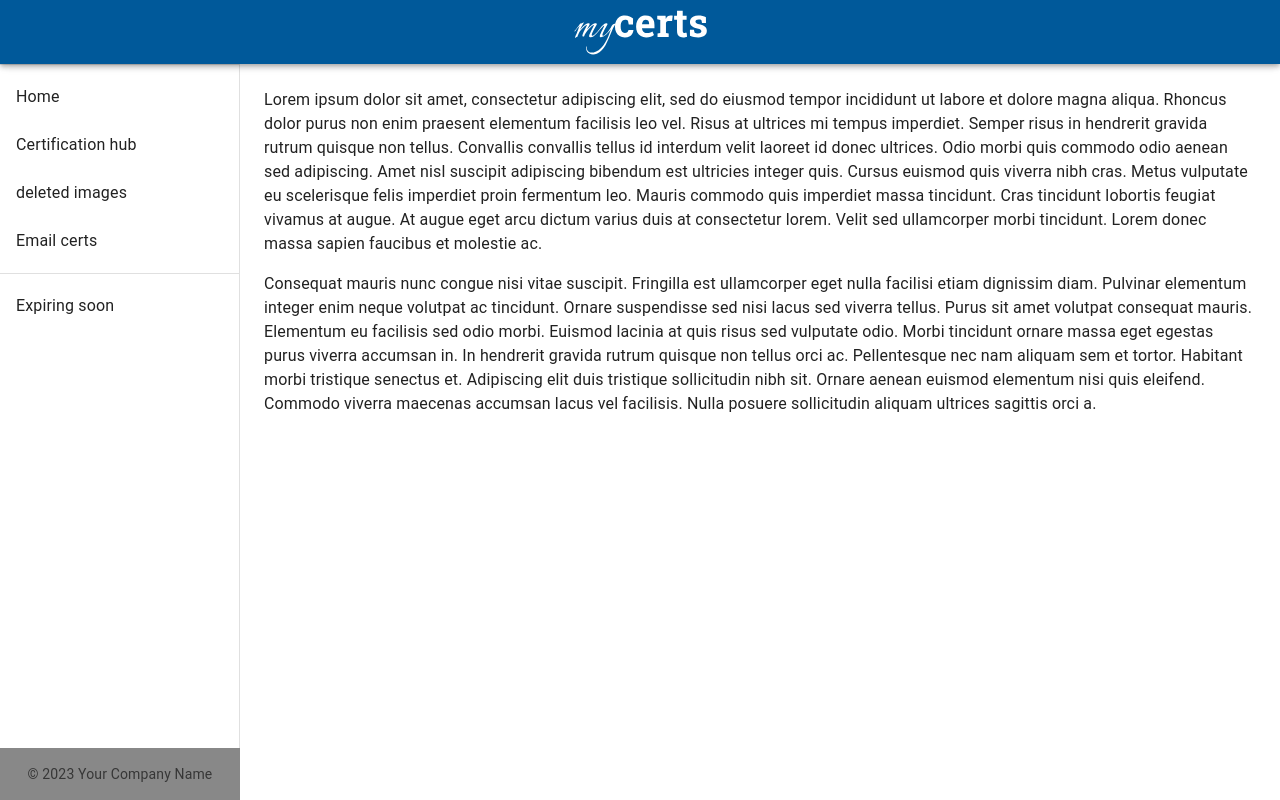
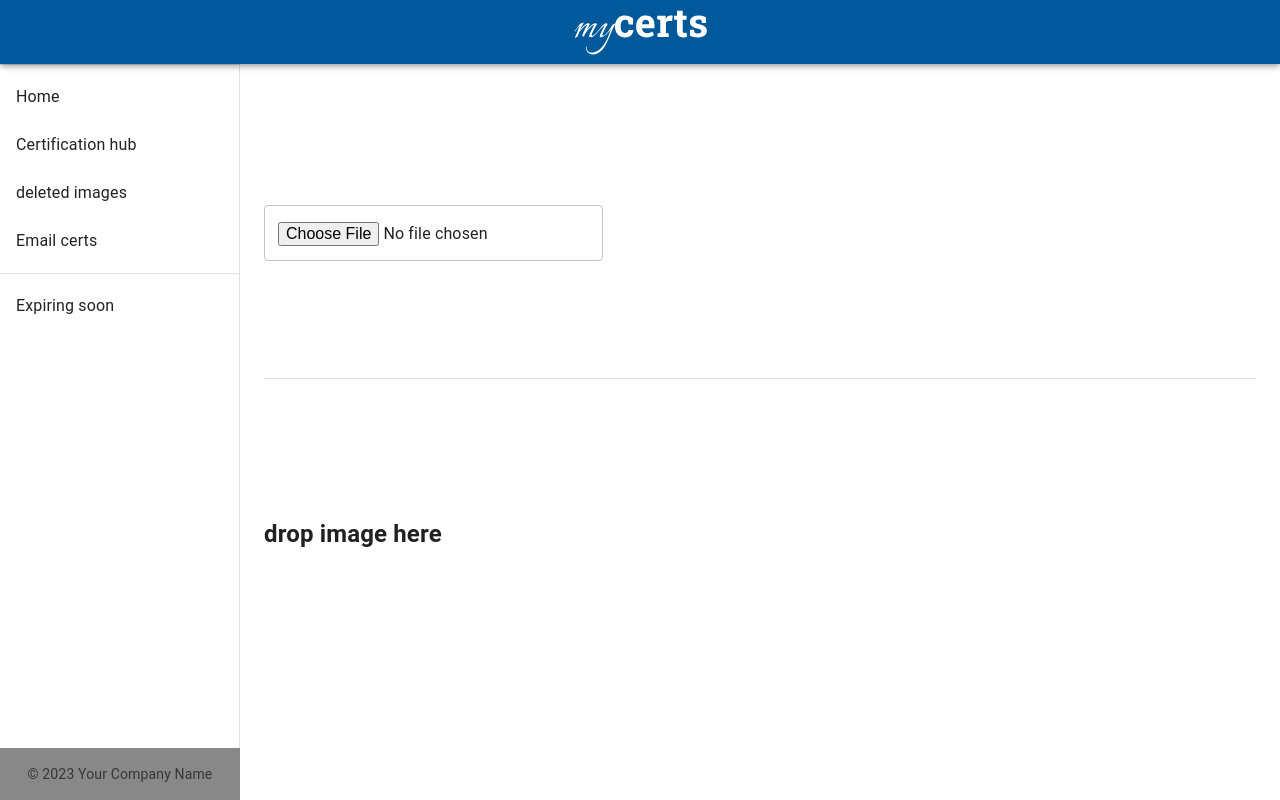
Before and after one commit to ruben-arcos/myCertsUI, a React (Create React App) app: page /dashboard in a window 1280 px wide. Built offline with nearby package versions, Linux system fonts and the light colour scheme.

Commit message:
fixed form upload on dashboard.js. working now

```diff
--- a/src/App.css
+++ b/src/App.css
@@ -1,6 +1,7 @@
 .App {
   width: 100% !important;
   padding-right: 0 !important;
+  height: 100vh;
 }
 /*
 
--- a/src/components/Dashboard.js
+++ b/src/components/Dashboard.js
@@ -1,11 +1,92 @@
-import React from "react";
-import { Box, Toolbar, Typography } from "@mui/material";
+import React, { useEffect, useState } from "react";
+import cookie from "cookie";
+import {
+  Box,
+  Button,
+  Divider,
+  Modal,
+  TextField,
+  Toolbar,
+  Typography,
+} from "@mui/material";
 
-import Sidebar from './Sidebar'
+import Sidebar from "./Sidebar";
+import { useNavigate } from "react-router";
 
 const drawerWidth = 240;
 
+const style = {
+  position: "absolute",
+  top: "50%",
+  left: "50%",
+  transform: "translate(-50%, -50%)",
+  width: 400,
+  bgcolor: "background.paper",
+  border: "2px solid #000",
+  boxShadow: 24,
+  p: 4,
+};
+
 export default function Dashboard() {
+  const navigate = useNavigate();
+  const [open, setOpen] = React.useState(false);
+  const [body, setBody] = useState({});
+  const [imageFile, setImageFile] = useState();
+  const handleOpen = () => setOpen(true);
+  const handleClose = () => setOpen(false);
+
+  const handleSubmit = (event) => {
+    event.preventDefault();
+    console.log("handle submit");
+    const data = new FormData();
+    data.append("image", imageFile);
+    data.append("certification_name", body.certification_name);
+    data.append("expiration_date", body.expiration_date);
+    data.append("place_of_certification", body.place_of_certification);
+    console.log(data);
+    const cookies = cookie.parse(document.cookie);
+    console.log(cookies);
+
+    fetch("https://my-certs-backend.vercel.app/certificates/post-certificate", {
+      method: "POST",
+      body: data,
+      headers: {
+        // "Content-Type": "multipart/form-data",
+        Authorization: "Bearer " + cookies.token,
+      },
+    })
+      .then((response) => {
+        return response.json();
+      })
+      .then((data) => {
+        console.log(data);
+      });
+    navigate("/certificationhub");
+  };
+
+  const handleImageChange = (event) => {
+    const files = event.target.files;
+
+    if (files && files.length > 0) {
+      setImageFile(files[0]);
+    }
+    handleOpen();
+  };
+
+  const handleTextChange = (e) => {
+    const { name, value } = e.target;
+    setBody((prevState) => {
+      return {
+        ...prevState,
+        [name]: value,
+      };
+    });
+  };
+
+  useEffect(() => {
+    console.log(imageFile);
+  }, [imageFile]);
+
   return (
     <Sidebar>
       <Box
@@ -17,36 +98,77 @@ export default function Dashboard() {
         }}
       >
         <Toolbar />
-        <Typography paragraph>
-          Lorem ipsum dolor sit amet, consectetur adipiscing elit, sed do
-          eiusmod tempor incididunt ut labore et dolore magna aliqua. Rhoncus
-          dolor purus non enim praesent elementum facilisis leo vel. Risus at
-          ultrices mi tempus imperdiet. Semper risus in hendrerit gravida rutrum
-          quisque non tellus. Convallis convallis tellus id interdum velit
-          laoreet id donec ultrices. Odio morbi quis commodo odio aenean sed
-          adipiscing. Amet nisl suscipit adipiscing bibendum est ultricies
-          integer quis. Cursus euismod quis viverra nibh cras. Metus vulputate
-          eu scelerisque felis imperdiet proin fermentum leo. Mauris commodo
-          quis imperdiet massa tincidunt. Cras tincidunt lobortis feugiat
-          vivamus at augue. At augue eget arcu dictum varius duis at consectetur
-          lorem. Velit sed ullamcorper morbi tincidunt. Lorem donec massa sapien
-          faucibus et molestie ac.
-        </Typography>
-        <Typography paragraph>
-          Consequat mauris nunc congue nisi vitae suscipit. Fringilla est
-          ullamcorper eget nulla facilisi etiam dignissim diam. Pulvinar
-          elementum integer enim neque volutpat ac tincidunt. Ornare suspendisse
-          sed nisi lacus sed viverra tellus. Purus sit amet volutpat consequat
-          mauris. Elementum eu facilisis sed odio morbi. Euismod lacinia at quis
-          risus sed vulputate odio. Morbi tincidunt ornare massa eget egestas
-          purus viverra accumsan in. In hendrerit gravida rutrum quisque non
-          tellus orci ac. Pellentesque nec nam aliquam sem et tortor. Habitant
-          morbi tristique senectus et. Adipiscing elit duis tristique
-          sollicitudin nibh sit. Ornare aenean euismod elementum nisi quis
-          eleifend. Commodo viverra maecenas accumsan lacus vel facilisis. Nulla
-          posuere sollicitudin aliquam ultrices sagittis orci a.
-        </Typography>
+        <Box
+          sx={{
+            display: "flex",
+            flexDirection: "column",
+            minHeight: "80%",
+            justifyContent: "space-evenly",
+          }}
+          component="form"
+          onSubmit={handleSubmit}
+        >
+          <Box>
+            <TextField type="file" id="image" onChange={handleImageChange} />
+          </Box>
+          <Divider></Divider>
+          <Box>
+            <h2>drop image here</h2>
+          </Box>
+        </Box>
       </Box>
+      <Modal
+        open={open}
+        onClose={handleClose}
+        aria-labelledby="modal-modal-title"
+        aria-describedby="modal-modal-description"
+      >
+        <Box sx={style} component="form" onSubmit={handleSubmit}>
+          <Typography id="modal-modal-title" variant="h6" component="h2">
+            Please provide some information about your certificate below
+          </Typography>
+          <TextField
+            id="certification_name"
+            name="certification_name"
+            label="name of certification"
+            variant="standard"
+            margin="normal"
+            fullWidth
+            autoFocus
+            onChange={handleTextChange}
+          />
+          <TextField
+            id="expiration_date"
+            name="expiration_date"
+            label="expiration date"
+            variant="standard"
+            margin="normal"
+            type="date"
+            InputLabelProps={{ shrink: true }}
+            fullWidth
+            autoFocus
+            onChange={handleTextChange}
+          />
+          <TextField
+            id="place_of_certification"
+            name="place_of_certification"
+            label="place where you got certified"
+            variant="standard"
+            margin="normal"
+            fullWidth
+            autoFocus
+            onChange={handleTextChange}
+          />
+          <Button
+            type="submit"
+            size="medium"
+            variant="contained"
+            sx={{ mt: 3, mb: 2 }}
+          >
+            Submit
+          </Button>
+        </Box>
+      </Modal>
     </Sidebar>
   );
 }
--- a/src/components/Login.js
+++ b/src/components/Login.js
@@ -16,24 +16,23 @@ import { createTheme, ThemeProvider } from "@mui/material/styles";
 import { useNavigate } from "react-router";
 import { useState } from "react";
 
-function Copyright(props) {
-  return (
-    <Typography
-      variant="body2"
-      color="text.secondary"
-      align="center"
-      {...props}
-    >
-      {"Copyright © "}
-
-      {/* <Link color="inherit" href="/">
-        <img src='/my-certs/public/mycerts.svg' alt="logo" />
-      </Link>{' '} */}
-      {new Date().getFullYear()}
-      {"."}
-    </Typography>
-  );
-}
+// function Copyright(props) {
+//   return (
+//     <Typography
+//       variant="body2"
+//       color="text.secondary"
+//       align="center"
+//       {...props}
+//     >
+//       {"Copyright © "}
+//       <Link color="inherit" href="/">
+//         <img src="/my-certs/public/mycerts.svg" alt="logo" />
+//       </Link>{" "}
+//       {new Date().getFullYear()}
+//       {"."}
+//     </Typography>
+//   );
+// }
 
 // TODO remove, this demo shouldn't need to reset the theme.
 
@@ -84,8 +83,6 @@ const Login = (props) => {
     document.cookie = "loggedIn=true;max-age=60*1000";
     document.cookie = `token=${results.token};max-age=60*1000`;
 
-
-
     navigate("/dashboard");
   };
 
@@ -114,12 +111,12 @@ const Login = (props) => {
         <CssBaseline />
         <div
           style={{
-            backgroundColor: "#CCEEEE",
-            position: "fixed",
+            backgroundImage: 'linear-gradient(174.2deg, rgba(255, 244, 228, 1) 7.1%, rgba(240, 246, 238, 1) 67.4%)',
+            position: 'fixed',
             top: 0,
             left: 0,
-            width: "100%",
-            height: "100vh",
+            width: '100%',
+            height: '100vh',
             zIndex: -1, // Ensure this is behind other content
           }}
         />
@@ -131,12 +128,6 @@ const Login = (props) => {
             alignItems: "flex-start",
           }}
         >
-          {/* <Box
-            sx={{
-
-            }}
-
-          > */}
           <img
             src="../mycertslogin.svg"
             alt="logo"
@@ -214,7 +205,7 @@ const Login = (props) => {
             </Grid>
           </Box>
         </Box>
-        <Copyright sx={{ mt: 8, mb: 4 }} />
+        {/* <Copyright sx={{ mt: 8, mb: 4 }} /> */}
       </Container>
     </ThemeProvider>
   );
--- a/src/components/Sidebar.js
+++ b/src/components/Sidebar.js
@@ -31,7 +31,7 @@ function ResponsiveDrawer({ children, ...props }) {
       <Divider />
       <List>
         {[
-          { name: "Home", to: "/" },
+          { name: "Home", to: "/dashboard" },
           { name: "Certification hub", to: "/certificationhub" },
           { name: "deleted images", to: "/deleted" },
           { name: "Email certs", to: "/emailcerts" },
@@ -67,7 +67,7 @@ function ResponsiveDrawer({ children, ...props }) {
     window !== undefined ? () => window().document.body : undefined;
 
   return (
-    <Box sx={{ display: "flex" }}>
+    <Box sx={{ display: "flex", height: "100%" }}>
       <CssBaseline />
       <AppBar
         position="fixed"
```
Also changed, not shown: src/components/CertificationHub.js (+39 -28 lines).
